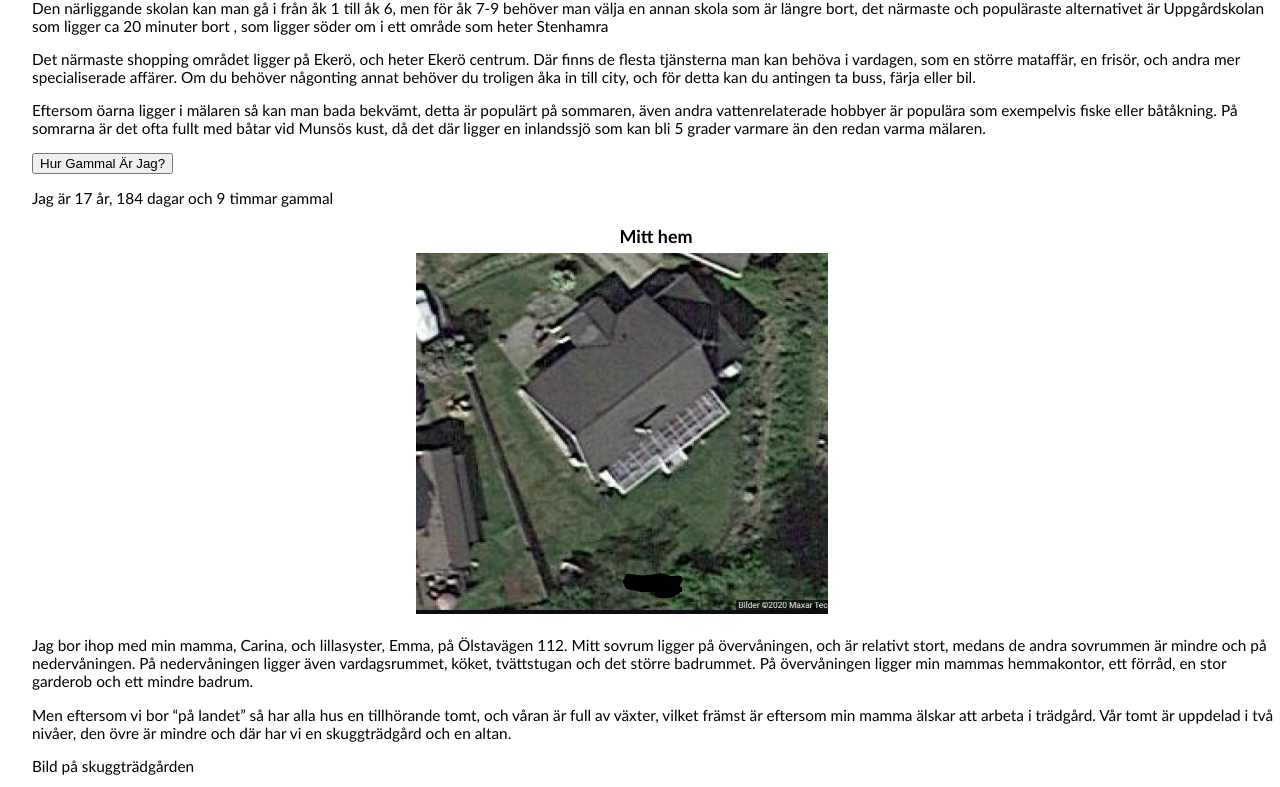
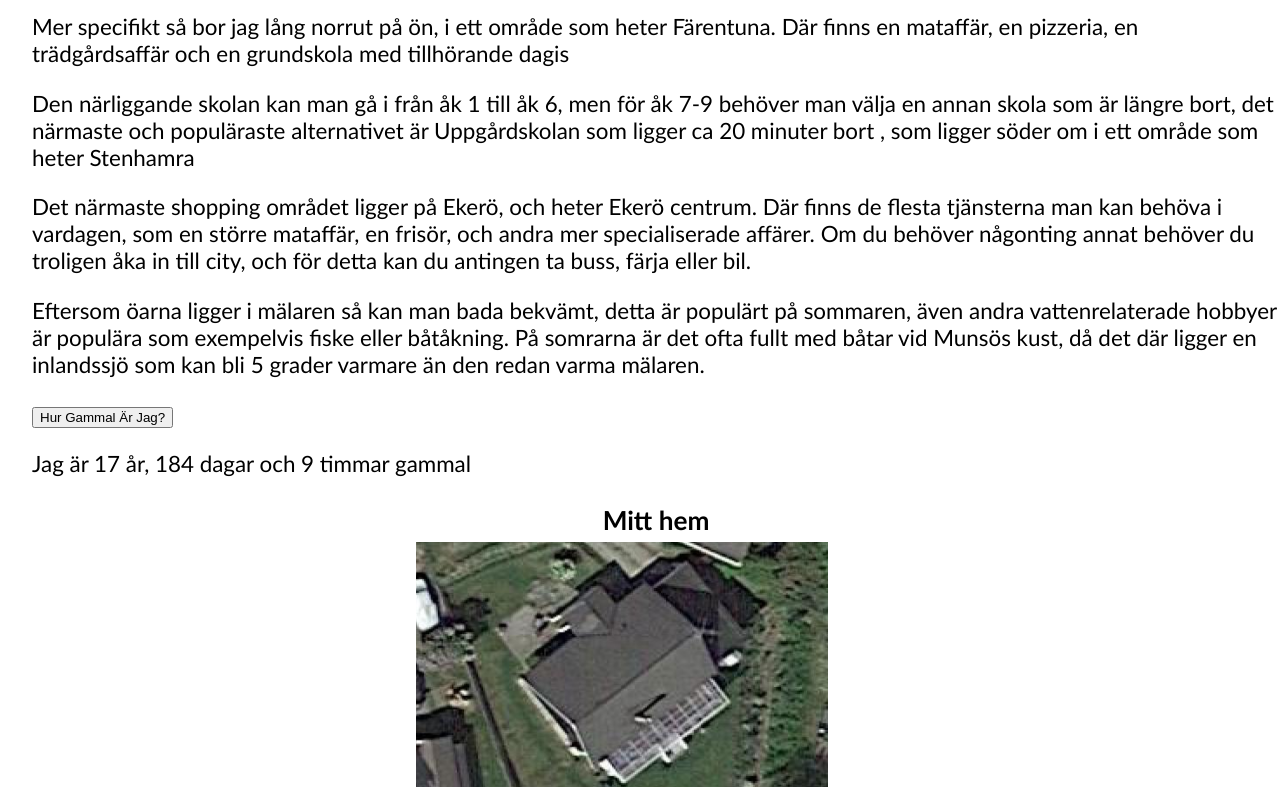
Before and after one commit to Hustra03/Personlig-Hemsida-ReDo, a plain HTML site: page index.html in a window 1280 px wide. Shown: the part 639-1426 px from the top of the page. Drawn offline with Linux system fonts and the light colour scheme; grey boxes are pictures that could not be loaded.

Commit message:
Större text

```diff
--- a/mystyle.css
+++ b/mystyle.css
@@ -4,7 +4,7 @@ body {
   padding: 0;
   font-family: "Trebuchet MS", "Lucida Sans Unicode", "Lucida Grande",
     "Lucida Sans", Arial, sans-serif;
-  font-size: 1.2vw;
+  font-size: 1.75vw;
 }
 
 header {
```
